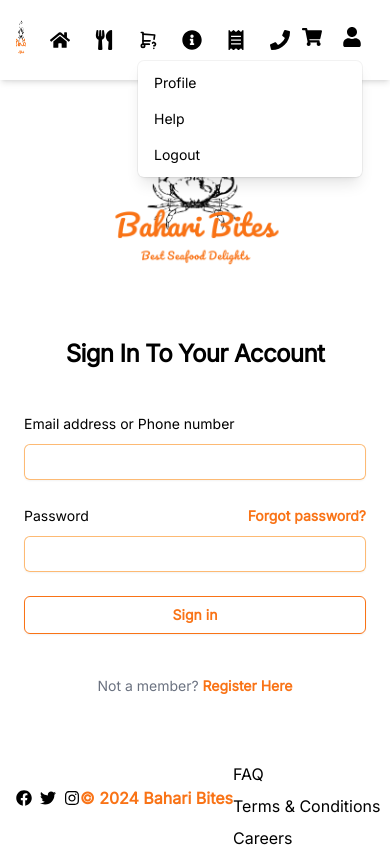
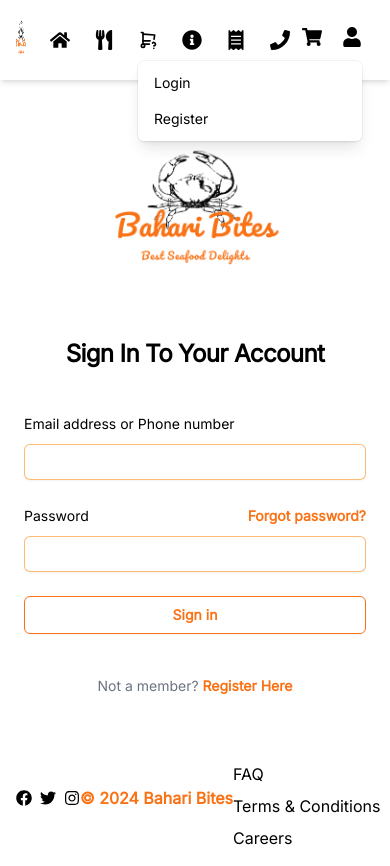
Before and after one commit to Kimoney/bahari-bites-frontend, a React (Vite) app: page /login in a window 390 px wide. Both pictures are taken after a click on the button 352 px from the left and 37 px from the top of the page. Built offline with nearby package versions, Linux system fonts and the light colour scheme.

Commit message:
feat: Integrated Authcontext to navbar profilee menu.

```diff
--- a/src/components/Navbar/Navbar.jsx
+++ b/src/components/Navbar/Navbar.jsx
@@ -4,6 +4,7 @@ import { FaShoppingCart, FaUser, FaHome, FaUtensils, FaInfoCircle, FaPhone, FaRe
 import { Menu, MenuButton, MenuItems, MenuItem } from '@headlessui/react';
 import { TbShoppingCartQuestion } from "react-icons/tb";
 import { useCart } from '../../context/CartContext';
+import { useAuth } from '../../context/AuthContext';
 import baharilogo from '../../assets/logo/baharilogo.png';
 
 const Navbar = () => {
@@ -12,6 +13,8 @@ const Navbar = () => {
   // Calculate total items in cart
   const totalItems = cart.reduce((total, item) => total + item.quantity, 0);
   const totalUniqueItems = cart.length;
+
+  const { authState, logout } = useAuth();
 
 
   const location = useLocation();
@@ -137,7 +140,7 @@ const Navbar = () => {
 
       <Menu as="div" className="relative inline-block text-left">
       <div>
-        <MenuButton className="">
+        <MenuButton>
           <FaUser className="text-black hover:text-orange-500 cursor-pointer" size={20} />
         </MenuButton>
       </div>
@@ -147,6 +150,8 @@ const Navbar = () => {
         className="absolute right-0 z-10 mt-2 w-56 origin-top-right rounded-md bg-white shadow-lg ring-1 ring-black ring-opacity-5 transition focus:outline-none data-[closed]:scale-95 data-[closed]:transform data-[closed]:opacity-0 data-[enter]:duration-100 data-[leave]:duration-75 data-[enter]:ease-out data-[leave]:ease-in"
       >
         <div className="py-1">
+          {authState.isAuthenticated ? (
+            <>
               <MenuItem>
                 <a
                   href="/profile"
@@ -163,19 +168,39 @@ const Navbar = () => {
                   Help
                 </a>
               </MenuItem>
-          <form action="#" method="POST">
               <MenuItem>
                 <button
-                type="submit"
+                  onClick={logout}
                   className="block w-full px-4 py-2 text-left text-sm hover:bg-orange-100"
                 >
                   Logout
                 </button>
               </MenuItem>
-          </form>
+            </>
+          ) : (
+            <>
+              <MenuItem>
+                <a
+                  href="/login"
+                  className="block px-4 py-2 text-sm hover:bg-orange-100"
+                >
+                  Login
+                </a>
+              </MenuItem>
+              <MenuItem>
+                <a
+                  href="/register"
+                  className="block px-4 py-2 text-sm hover:bg-orange-100"
+                >
+                  Register
+                </a>
+              </MenuItem>
+            </>
+          )}
         </div>
       </MenuItems>
     </Menu>
+
     </div>
     </nav>
   );
--- a/src/context/AuthContext.jsx
+++ b/src/context/AuthContext.jsx
@@ -1,15 +1,14 @@
-// AuthContext.js
-import React, { createContext, useState, useContext } from 'react';
+import React, { createContext, useState, useContext, useEffect } from 'react';
 
 export const AuthContext = createContext();
 
 export const useAuth = () => {
     const context = useContext(AuthContext);
     if (!context) {
-      throw new Error('useAuth must be used within a AuthProvider');
+        throw new Error('useAuth must be used within an AuthProvider');
     }
     return context;
-  };
+};
 
 export const AuthProvider = ({ children }) => {
     const [authState, setAuthState] = useState({
@@ -18,14 +17,25 @@ export const AuthProvider = ({ children }) => {
         token: null,
     });
 
+    useEffect(() => {
+        // Retrieve and set the authState from localStorage when the provider mounts
+        const savedAuthState = localStorage.getItem('authState');
+        if (savedAuthState) {
+            setAuthState(JSON.parse(savedAuthState));
+        }
+    }, []);
+
     const login = (user, token) => {
-        setAuthState({
+        const newAuthState = {
             isAuthenticated: true,
             user: user,
             token: token,
-        });
+        };
 
-        localStorage.setItem('token', token);
+        setAuthState(newAuthState);
+
+        // Save newAuthState in localStorage
+        localStorage.setItem('authState', JSON.stringify(newAuthState));
     };
 
     const logout = () => {
@@ -34,7 +44,9 @@ export const AuthProvider = ({ children }) => {
             user: null,
             token: null,
         });
-        localStorage.removeItem('token');
+
+        // Remove authState from localStorage
+        localStorage.removeItem('authState');
     };
 
     return (
```
Lines whose indentation alone changed are shown as unchanged.
